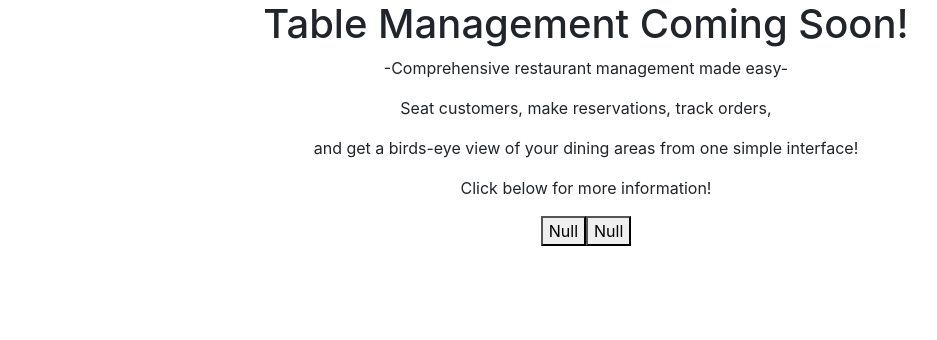
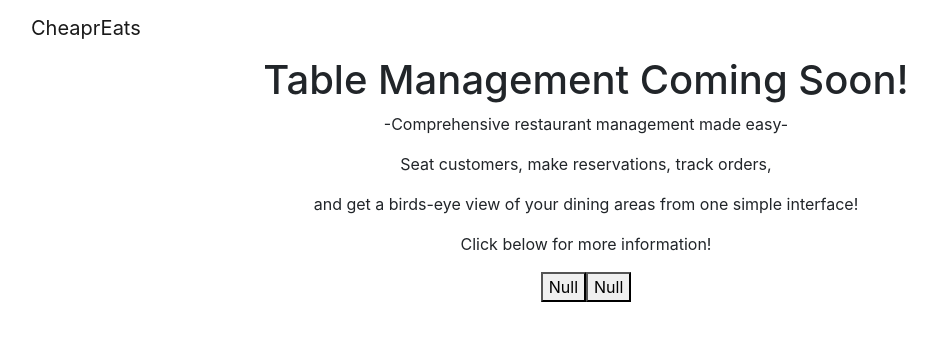
Before and after one commit to rogers-ch/cheapreats-table-mgmt, a React (Create React App) app in the folder my-app/: page / in a window 1280 px wide. Shown: the top 340 px of the page, without its empty margins (54-991 px from the left). Built offline with nearby package versions, Linux system fonts and the light colour scheme.

Commit message:
Add Nav component, pull out MainContainer component, and update circleTableHeight in circleTable.css

```diff
--- a/my-app/src/components/App.js
+++ b/my-app/src/components/App.js
@@ -2,18 +2,15 @@ import React from 'react';
 import logo from '../logo.svg';
 import '../css/App.css';
 import { ButtonComponent } from './ButtonComponent';
+import MainContainer from './MainContainer';
+import Nav from './Nav';
 
 function App() {
 
   return (
     <div className="App">
-      <h1>Table Management Coming Soon!</h1>
-      <p>-Comprehensive restaurant management made easy-</p>
-      <p>Seat customers, make reservations, track orders,</p>
-      <p>and get a birds-eye view of your dining areas from one simple interface!</p>
-      <p>Click below for more information!</p>
-      <ButtonComponent />
-      <ButtonComponent />
+      <Nav />
+      <MainContainer />
     </div>
   );
 }
--- /dev/null
+++ b/my-app/src/components/MainContainer.js
@@ -0,0 +1,22 @@
+import React from 'react';
+
+import '../css/App.css';
+import { ButtonComponent } from './ButtonComponent';
+
+
+function MainContainer() {
+
+  return (
+    <div className="pt-6">
+      <h1>Table Management Coming Soon!</h1>
+      <p>-Comprehensive restaurant management made easy-</p>
+      <p>Seat customers, make reservations, track orders,</p>
+      <p>and get a birds-eye view of your dining areas from one simple interface!</p>
+      <p>Click below for more information!</p>
+      <ButtonComponent />
+      <ButtonComponent />
+    </div>
+  );
+}
+
+export default MainContainer;
--- /dev/null
+++ b/my-app/src/components/Nav.js
@@ -0,0 +1,39 @@
+import React from 'react';
+
+import '../css/App.css';
+
+function Nav() {
+
+  return (
+
+    <nav className="navbar navbar-expand-lg navbar-light fixed-top" id="navBar">
+      <div className="container">
+          <a className="navbar-brand" href="index.php#">
+              CheaprEats
+          </a>
+          <button className="navbar-toggler" type="button" data-toggle="collapse" data-target="#navbarResponsive" aria-controls="navbarResponsive" aria-expanded="false" aria-label="Toggle navigation">
+              <span className="navbar-toggler-icon"></span>
+          </button>
+          <div className="collapse navbar-collapse" id="">
+              <ul className="navbar-nav ml-auto">
+                  <li className="nav-item px-1">
+                      <a className="nav-link" href="">
+                      </a>
+                  </li>
+                  <li className="nav-item my-auto px-1">
+                      <a className="badge badge-pill badge-warning" href="">
+                      </a>
+                  </li>
+                  <li className="nav-item px-1">
+                      <a className="nav-link" href="">
+                      </a>
+                  </li>
+              </ul>
+          </div>
+      </div>
+    </nav>
+
+  );
+}
+
+export default Nav;
--- a/my-app/src/css/App.css
+++ b/my-app/src/css/App.css
@@ -36,3 +36,7 @@
     transform: rotate(360deg);
   }
 }
+
+.pt-6 {
+    padding-top: 3.5rem;
+}
```
Also changed, not shown: my-app/src/stories/circleTable.css (+1 -1 lines), my-app/src/stories/circleTable.js (+1 -1 lines), my-app/src/stories/rectangleTable.css (+1 -0 lines), 1 other file (tests, documents, lock files or other folders).
